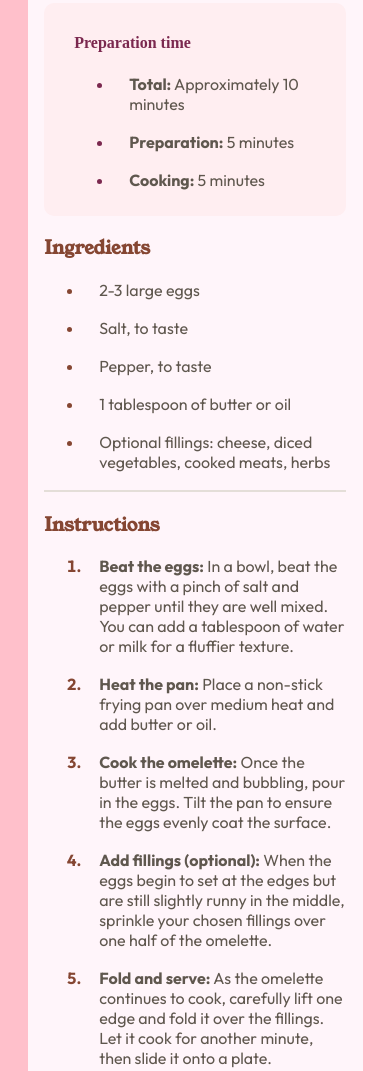
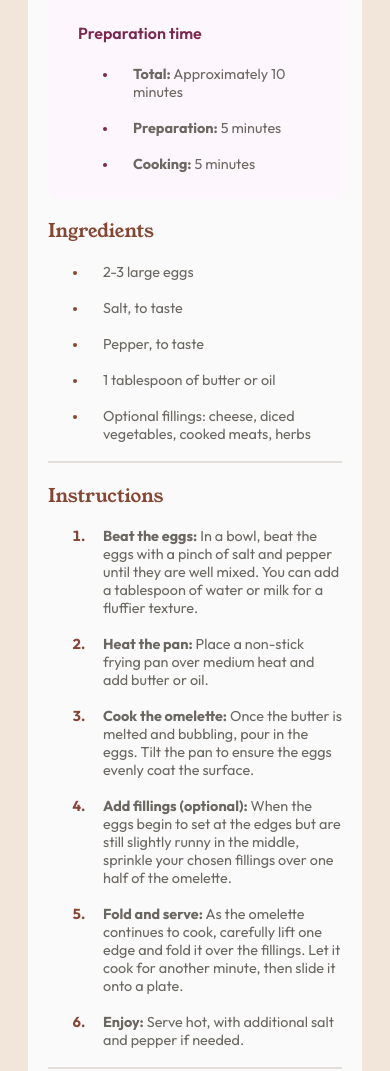
Before and after one commit to essachiAli/Recipe-page, a plain HTML site: page index.html in a window 390 px wide. Shown: the part 432-1503 px from the top of the page. Drawn offline with Linux system fonts and the light colour scheme.

Commit message:
Changing colors and responsive

```diff
--- a/index.html
+++ b/index.html
@@ -1,107 +1,85 @@
 <!DOCTYPE html>
 <html lang="en">
 <head>
-    <meta charset="UTF-8" />
-    <meta name="viewport" content="width=device-width, initial-scale=1.0" />
+  <meta charset="UTF-8">
+  <meta name="viewport" content="width=device-width, initial-scale=1.0">
 
-    <link
-      rel="icon"
-      type="image/png"
-      sizes="32x32"
-      href="./assets/images/favicon-32x32.png"
-    />
-    <link rel="preconnect" href="https://fonts.googleapis.com" />
-    <link rel="preconnect" href="https://fonts.gstatic.com" crossorigin />
-    <link
-      href="https://fonts.googleapis.com/css2?family=Outfit:wght@100..900&family=Young+Serif&display=swap"
-      rel="stylesheet"
-    />
+  <link rel="icon" type="image/png" sizes="32x32" href="./assets/images/favicon-32x32.png">
+  <link rel="preconnect" href="https://fonts.googleapis.com">
+  <link rel="preconnect" href="https://fonts.gstatic.com" crossorigin>
+  <link href="https://fonts.googleapis.com/css2?family=Outfit:wght@100..900&family=Young+Serif&display=swap" rel="stylesheet">
 
   <title>Frontend Mentor | Recipe page</title>
-    <link rel="stylesheet" href="./style.css" />
+  <link rel="stylesheet" href="./style.css">
+
 </head>
 <body>
+
   <div class="container">
-      <img src="./images/image-omelette.jpeg" alt="#" />
+    <img  src="./images/image-omelette.jpeg" alt="#">
+    <div class="test">
     <h1>Simple Omelette Recipe</h1>
     <p>
-        An easy and quick dish, perfect for any meal. This classic omelette
-        combines beaten eggs cooked to perfection, optionally filled with your
-        choice of cheese, vegetables, or meats.
+      An easy and quick dish, perfect for any meal. This classic omelette combines beaten eggs cooked
+      to perfection, optionally filled with your choice of cheese, vegetables, or meats.
     </p>
 
     <div class="item-one">
       <h4>Preparation time</h4>
 
       <ul>
-          <li><span>Total:</span> Approximately 10 minutes</li>
-          <br />
-          <li><span>Preparation:</span> 5 minutes</li>
-          <br />
-          <li><span>Cooking:</span> 5 minutes</li>
+        <li>
+          <span>Total:</span> Approximately 10 minutes
+        </li><br>
+        <li>
+          <span>Preparation:</span> 5 minutes
+        </li><br>
+        <li>
+          <span>Cooking:</span> 5 minutes
+        </li>
       </ul>
     </div>
 
     <h3>Ingredients</h3>
     <ul>
-        <li>2-3 large eggs</li>
-        <br />
-        <li>Salt, to taste</li>
-        <br />
-        <li>Pepper, to taste</li>
-        <br />
-        <li>1 tablespoon of butter or oil</li>
-        <br />
-        <li>
-          Optional fillings: cheese, diced vegetables, cooked meats, herbs
-        </li>
-        <br />
+      <li>2-3 large eggs</li><br>
+      <li>Salt, to taste</li><br>
+      <li>Pepper, to taste</li><br>
+      <li>1 tablespoon of butter or oil</li><br>
+      <li>Optional fillings: cheese, diced vegetables, cooked meats, herbs</li><br>
     </ul>
 
     <h3>Instructions</h3>
 
     <ol class="last-markeer">
       <li>
-          <span>Beat the eggs:</span> In a bowl, beat the eggs with a pinch of
-          salt and pepper until they are well mixed. You can add a tablespoon of
-          water or milk for a fluffier texture.
-        </li>
-        <br />
+        <span>Beat the eggs:</span> In a bowl, beat the eggs with a pinch of salt and pepper until they are well mixed.
+        You can add a tablespoon of water or milk for a fluffier texture.
+      </li><br>
       <li>
-          <span>Heat the pan:</span> Place a non-stick frying pan over medium
-          heat and add butter or oil.
-        </li>
-        <br />
+        <span>Heat the pan:</span> Place a non-stick frying pan over medium heat and add butter or oil.
+      </li><br>
       <li>
-          <span>Cook the omelette:</span> Once the butter is melted and
-          bubbling, pour in the eggs. Tilt the pan to ensure the eggs evenly
-          coat the surface.
-        </li>
-        <br />
+        <span>Cook the omelette:</span> Once the butter is melted and bubbling, pour in the eggs. Tilt the pan to ensure
+        the eggs evenly coat the surface.
+      </li><br>
       <li>
-          <span>Add fillings (optional):</span> When the eggs begin to set at
-          the edges but are still slightly runny in the middle, sprinkle your
-          chosen fillings over one half of the omelette.
-        </li>
-        <br />
+        <span>Add fillings (optional):</span> When the eggs begin to set at the edges but are still slightly runny in the
+        middle, sprinkle your chosen fillings over one half of the omelette.
+      </li><br>
       <li>
         <span>Fold and serve:</span>
-          As the omelette continues to cook, carefully lift one edge and fold it
-          over the fillings. Let it cook for another minute, then slide it onto
-          a plate.
-        </li>
-        <br />
+        As the omelette continues to cook, carefully lift one edge and fold it over the
+  fillings. Let it cook for another minute, then slide it onto a plate.
+      </li><br>
       <li>
-          <span>Enjoy:</span> Serve hot, with additional salt and pepper if
-          needed.
-        </li>
-        <br />
+        <span>Enjoy:</span> Serve hot, with additional salt and pepper if needed.
+      </li><br>
     </ol>
 
     <h3>Nutrition</h3>
     <p>
-        The table below shows nutritional values per serving without the
-        additional fillings.
+      The table below shows nutritional values per serving without the additional fillings.
     </p>
 
     <table>
@@ -123,12 +101,11 @@
       </tr>
     </table>
     </div>
+    </div>
 
   <div class="attribution">
-      Challenge by
-      <a href="https://www.frontendmentor.io?ref=challenge" target="_blank"
-        >Frontend Mentor</a
-      >. Coded by <a href="https://essachi.com/">Essachi</a>.
+    Challenge by <a href="https://www.frontendmentor.io/profile/essachiAli" target="_blank">Frontend Mentor</a>.
+    Coded by <a href="https://essachi.com/">Essachi</a>.
   </div>
 </body>
 </html>
--- a/style.css
+++ b/style.css
@@ -1,45 +1,40 @@
-/* *{
-    margin: 0;
-    padding: 0;
-    box-sizing: border-box;
-} */
 body {
-  height: 100vh;
-  background-color: pink;
+  background-color: hsl(28, 50%, 90%);
   display: flex;
   flex-direction: column;
-  padding: 5%;
+  justify-content: center;
+  align-items: center;
   gap: 10px;
 }
 .container {
-  background-color: hsl(330, 100%, 98%);
+  max-width: 450px;
+  margin: 20px;
+  background-color: hsl(0, 0%, 98%);
   border-radius: 10px;
-  padding: 5%;
+  padding: 20px;
 }
 .container img {
   width: 100%;
-
   border-radius: 10px;
-}
-p,
-li,
-td {
-  font-family: "Outfit", sans-serif;
-  font-size: 1rem;
-  color: hsl(30, 10%, 34%);
-}
-h1,
-h3 {
-  font-family: "Young Serif", sans-serif;
 }
 h1 {
   color: hsl(24, 5%, 18%);
+  font-weight: 200;
 }
+p, li, td {
+  font-family: "Outfit", sans-serif;
+  font-size: 0.9rem;
+  color: hsl(38, 5%, 40%);
+}
+h1, h3 {
+  font-family: "Young Serif", sans-serif;
+}
+
 h3 {
   color: hsl(14, 45%, 36%);
+  font-weight: 500;
 }
-.container ol,
-ul:not(.item-one ul) {
+.container ol, ul:not(.item-one ul) {
   border-bottom: 2px solid hsl(30, 18%, 87%);
 }
 li {
@@ -58,41 +53,55 @@ span {
 }
 
 .item-one {
-  background-color: rgb(255, 238, 241);
+  background-color: hsl(309, 78%, 98%);
   border-radius: 10px;
   padding: 10px 30px;
 }
 .item-one h4 {
   color: hsl(332, 51%, 32%);
+  font-family: "Outfit", sans-serif;
+  font-weight: 600;
 }
-.item-one li::marker {
+.item-one ul li::marker {
   color: hsl(332, 51%, 32%);
+
 }
-
+.container ul li::marker {
+  font-size: 12px;
+}
 table {
   width: 100%;
   border-collapse: collapse;
 }
-tr,
-td {
+tr, td {
   border-bottom: 2px solid hsl(30, 18%, 87%);
   padding: 10px;
 }
-tr:last-child,
-td {
+table tr td:nth-child(2){
+  color: hsl(14, 45%, 36%);
+  font-weight: 600;
+}
+tr:last-child, td {
   border-bottom: none;
 }
 
 .attribution {
   font-size: 11px;
   text-align: center;
+  margin-bottom: 20px;
 }
 .attribution a {
   color: hsl(228, 45%, 44%);
 }
+@media screen and (max-width: 450px){
+    .container {
+      padding: 0px;
+    }
+    .container img {
+      border-radius: 10px 10px 0px 0px;
+    }
+    .test {
+      padding: 20px;
+    }
 
-@media screen and (min-width:500px){
-    body {
-        padding: 10px 20%;
-      }
 }
```
Lines whose indentation alone changed are shown as unchanged.
